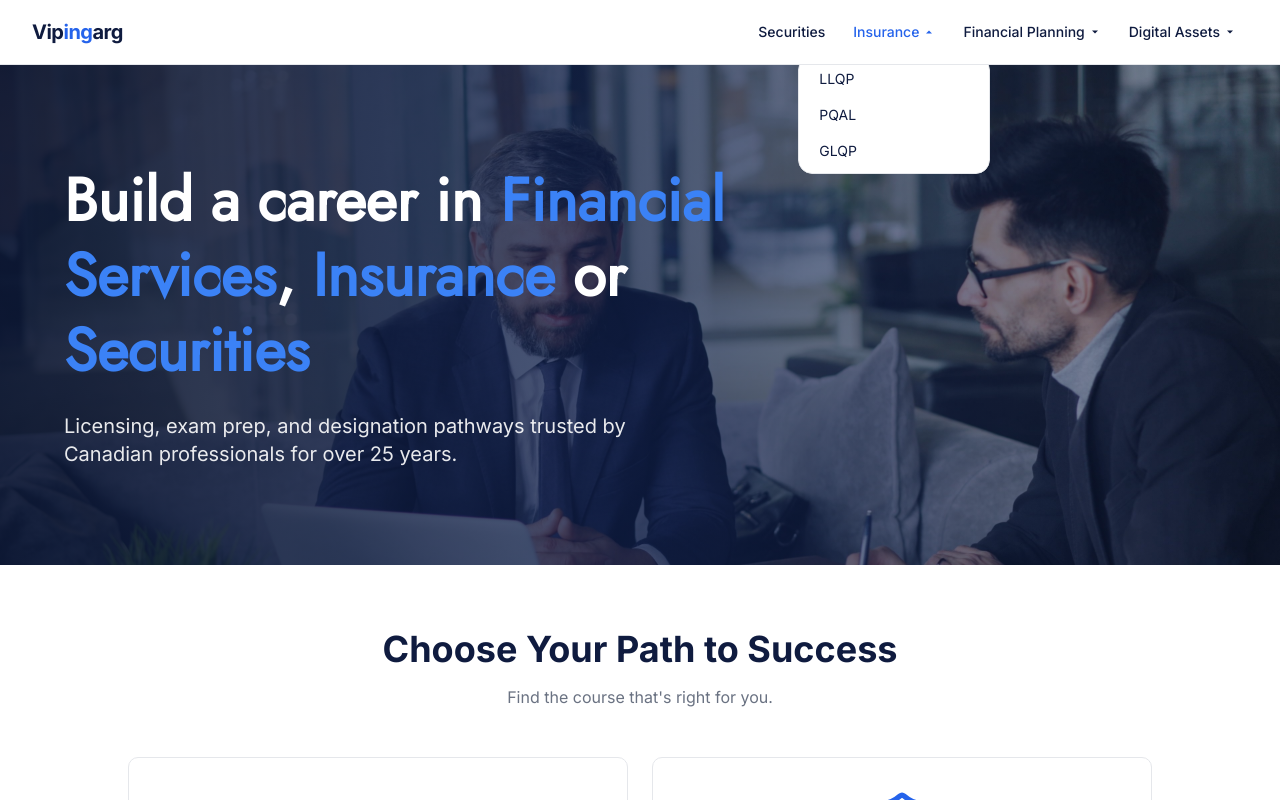
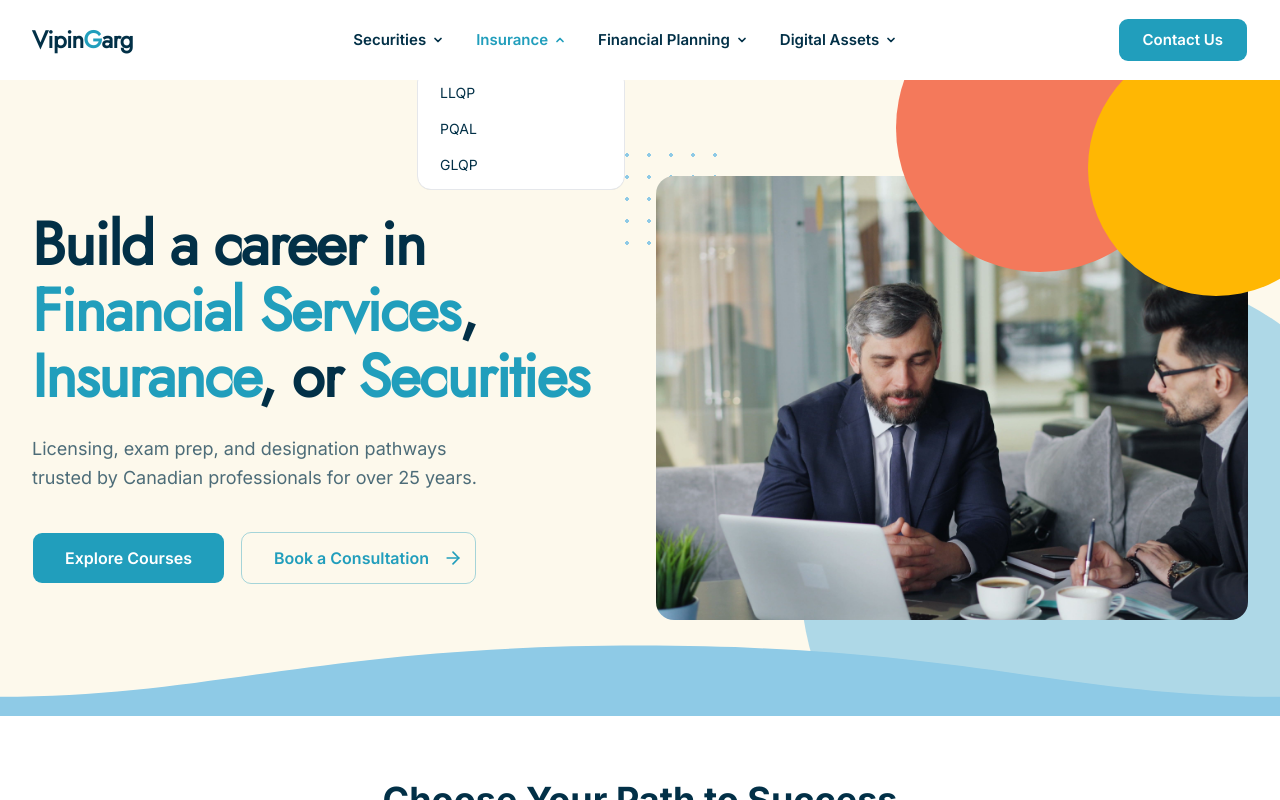
Before and after one commit to MohakGupta2004/vipin-website, a Next.js app: page / in a window 1280 px wide. Both pictures are taken after a click on the button "Insurance". Shown: the top 800 px of the page. Built offline with nearby package versions, Linux system fonts and the light colour scheme.

Commit message:
code: initial set of newdesign with a new color pallete implemented

```diff
--- a/app/globals.css
+++ b/app/globals.css
@@ -49,101 +49,101 @@
 
 :root {
     --background: #ffffff;
-    --foreground: #0f1b3f;
+    --foreground: #023047;
 
     --card: #ffffff;
-    --card-foreground: #0f1b3f;
+    --card-foreground: #023047;
 
     --popover: #ffffff;
-    --popover-foreground: #0f1b3f;
+    --popover-foreground: #023047;
 
     /* Buttons */
-    --primary: #2563eb;
+    --primary: #219ebc;
     --primary-foreground: #ffffff;
 
     /* Box/Card Accent */
-    --secondary: #2563eb;
+    --secondary: #219ebc;
     --secondary-foreground: #ffffff;
 
     /* Light gray sections */
-    --muted: #f8fafc;
-    --muted-foreground: #0f1b3f;
+    --muted: #eaf5fa;
+    --muted-foreground: #023047;
 
-    --accent: #2563eb;
+    --accent: #fb8500;
     --accent-foreground: #ffffff;
 
     --destructive: #dc2626;
 
     --border: #e5e7eb;
     --input: #e5e7eb;
-    --ring: #2563eb;
+    --ring: #219ebc;
 
-    --chart-1: #0f1b3f;
-    --chart-2: #2563eb;
-    --chart-3: #2563eb;
-    --chart-4: #0f1f4c;
-    --chart-5: #0f1b3f;
+    --chart-1: #023047;
+    --chart-2: #219ebc;
+    --chart-3: #8ecae6;
+    --chart-4: #ffb703;
+    --chart-5: #fb8500;
 
     --radius: 0.625rem;
 
     /* Sidebar/Footer */
-    --sidebar: #0f1f4c;
+    --sidebar: #023047;
     --sidebar-foreground: #ffffff;
 
-    --sidebar-primary: #2563eb;
+    --sidebar-primary: #219ebc;
     --sidebar-primary-foreground: #ffffff;
 
-    --sidebar-accent: #2563eb;
+    --sidebar-accent: #219ebc;
     --sidebar-accent-foreground: #ffffff;
 
-    --sidebar-border: #0a1533;
-    --sidebar-ring: #2563eb;
+    --sidebar-border: #011f2f;
+    --sidebar-ring: #219ebc;
 }
 .dark {
-    --background: #0b143f;
+    --background: #011a28;
     --foreground: #ffffff;
 
-    --card: #14225c;
+    --card: #023047;
     --card-foreground: #ffffff;
 
-    --popover: #14225c;
+    --popover: #023047;
     --popover-foreground: #ffffff;
 
-    --primary: #2563eb;
+    --primary: #219ebc;
     --primary-foreground: #ffffff;
 
-    --secondary: #2563eb;
+    --secondary: #219ebc;
     --secondary-foreground: #ffffff;
 
-    --muted: #1d2f73;
+    --muted: #023f5a;
     --muted-foreground: #cbd5e1;
 
-    --accent: #2563eb;
+    --accent: #fb8500;
     --accent-foreground: #ffffff;
 
     --destructive: #ef4444;
 
     --border: rgba(255,255,255,.1);
     --input: rgba(255,255,255,.15);
-    --ring: #2563eb;
+    --ring: #219ebc;
 
-    --chart-1: #2563eb;
-    --chart-2: #2563eb;
+    --chart-1: #219ebc;
+    --chart-2: #8ecae6;
     --chart-3: #ffffff;
-    --chart-4: #0f1f4c;
-    --chart-5: #cbd5e1;
+    --chart-4: #ffb703;
+    --chart-5: #fb8500;
 
-    --sidebar: #0f1f4c;
+    --sidebar: #023047;
     --sidebar-foreground: #ffffff;
 
-    --sidebar-primary: #2563eb;
+    --sidebar-primary: #219ebc;
     --sidebar-primary-foreground: #ffffff;
 
-    --sidebar-accent: #2563eb;
+    --sidebar-accent: #219ebc;
     --sidebar-accent-foreground: #ffffff;
 
     --sidebar-border: rgba(255,255,255,.1);
-    --sidebar-ring: #2563eb;
+    --sidebar-ring: #219ebc;
 }
 @layer base {
   * {
--- a/components/landing/find-course.tsx
+++ b/components/landing/find-course.tsx
@@ -1,25 +1,28 @@
-import { GraduationCap, ShieldCheck, Wallet, Coins } from 'lucide-react'
+import { ArrowRight } from 'lucide-react'
 
-export function Card({ icon, title, desc, route }: { icon: React.ReactNode; title: string; desc: string; route: string }) {
+export function Card({ accent, title, desc, route }: { accent: string; title: string; desc: string; route: string }) {
   return (
-    <div className="border rounded-lg p-8 text-center hover:shadow-lg transition-shadow">
-      <div className="flex justify-center mb-4 text-[#2563eb]">
-        {icon}
-      </div>
-      <h3 className="text-xl font-bold text-foreground uppercase mb-4">{title}</h3>
-      <p className="text-gray-500 mb-6">{desc}</p>
-      <a href={route} className="inline-block bg-[#2563eb] text-white px-6 py-2 rounded hover:bg-[#1d4ed8] transition-colors">
+    <div className="bg-card rounded-xl p-8 shadow-sm hover:shadow-lg transition-shadow">
+      <div className="h-1 w-10 rounded-full mb-6" style={{ backgroundColor: accent }} />
+      <h3 className="text-xl font-bold text-foreground mb-4">{title}</h3>
+      <p className="text-gray-500 leading-relaxed mb-8">{desc}</p>
+      <a
+        href={route}
+        className="inline-flex items-center gap-2 text-sm font-medium group"
+        style={{ color: accent }}
+      >
         Learn more
+        <ArrowRight size={16} className="group-hover:translate-x-1 transition-transform" />
       </a>
     </div>
   )
 }
 
 const links = [
-  { icon: <GraduationCap size={64} />, title: "Securities", desc: "Prepare for CIRO securities exams with confidence. CIRE and RSE Exam Prep are live on ReadyEngine™. Know when you're ready to pass before you book.", route: "/securities" },
-  { icon: <ShieldCheck size={64} />, title: "Insurance", desc: "Get licensed with confidence through our LLQP and Accident & Sickness (A&S) insurance courses. Build a rewarding career in life, health, or general insurance while helping clients protect what matters most.", route: "/insurance" },
-  { icon: <Wallet size={64} />, title: "Financial Planning", desc: "Level up your career in the financial services sector with our CFP or QAFP Exam Prep programs. Become a trusted expert and help your clients plan for a bright future.", route: "/financial-planning" },
-  { icon: <Coins size={64} />, title: "Digital Assets", desc: "With the new Certified Digital Asset Advisor (CDAA) designation you will gain the knowledge to guide Canadians through the world of digital assets and cryptocurrency.", route: "/digital-asset-financial-advisor" },
+  { accent: "#219ebc", title: "Securities", desc: "Prepare for CIRO securities exams with confidence. CIRE and RSE Exam Prep are live on ReadyEngine™. Know when you're ready to pass before you book.", route: "/securities" },
+  { accent: "#023047", title: "Insurance", desc: "Get licensed with confidence through our LLQP and Accident & Sickness (A&S) insurance courses. Build a rewarding career in life, health, or general insurance while helping clients protect what matters most.", route: "/insurance" },
+  { accent: "#ffb703", title: "Financial Planning", desc: "Level up your career in the financial services sector with our CFP or QAFP Exam Prep programs. Become a trusted expert and help your clients plan for a bright future.", route: "/financial-planning" },
+  { accent: "#fb8500", title: "Digital Assets", desc: "With the new Certified Digital Asset Advisor (CDAA) designation you will gain the knowledge to guide Canadians through the world of digital assets and cryptocurrency.", route: "/digital-asset-financial-advisor" },
 ]
 
 export default function ChooseSuccessPath() {
@@ -27,7 +30,7 @@ export default function ChooseSuccessPath() {
     <section className="py-16 px-4">
       <h1 className="text-4xl font-bold text-center text-foreground mb-4">Choose Your Path to Success</h1>
       <p className="text-center text-gray-500 mb-12">Find the course that's right for you.</p>
-      <div className="grid grid-cols-2 gap-6 max-w-5xl mx-auto">
+      <div className="grid grid-cols-1 sm:grid-cols-2 lg:grid-cols-4 gap-6 max-w-7xl mx-auto">
         {links.map((link, index) => (
           <Card key={index} {...link} />
         ))}
--- a/components/landing/footer.tsx
+++ b/components/landing/footer.tsx
@@ -1,17 +1,20 @@
 'use client'
 
 import Link from 'next/link'
+import { Mail } from 'lucide-react'
 import { Input } from '@/components/ui/input'
 import { Button } from '@/components/ui/button'
 import { useState } from 'react'
 
 const securitiesLinks = [
   { name: 'CIRO Exam Prep', href: '/securities' },
+  { name: 'CSE', href: '#' },
+  { name: 'ESE', href: '#' },
 ]
 
 const insuranceLinks = [
   { name: 'LLQP', href: '/life-license-qualification-program' },
-  { name: 'PQAP', href: '/programme-de-qualification-en-assurance-de-personnes' },
+  { name: 'A&S', href: '#' },
   { name: 'GLQP', href: '/general-level-1-insurance-qualification-program' },
 ]
 
@@ -27,9 +30,9 @@ const digitalAssetsLinks = [
 
 const companyLinks = [
   { name: 'About', href: '#' },
-  { name: 'Sessions & Events', href: '#' },
-  { name: 'News & Resources', href: '#' },
-  { name: 'Enterprise Solutions', href: '#' },
+  { name: 'Success Stories', href: '#' },
+  { name: 'Events', href: '#' },
+  { name: 'Blog', href: '#' },
   { name: 'Contact', href: '#' },
 ]
 
@@ -42,7 +45,7 @@ const legalLinks = [
 function FooterSection({ title, links }: { title: string; links: { name: string; href: string }[] }) {
   return (
     <div>
-      <h3 className="text-sm font-bold tracking-wider text-white mb-4">{title}</h3>
+      <h3 className="text-sm font-bold tracking-wide text-white mb-4">{title}</h3>
       <ul className="space-y-2">
         {links.map((link) => (
           <li key={link.name}>
@@ -70,62 +73,77 @@ export default function Footer() {
   }
 
   return (
-    <footer className="bg-[#0f1f4c] text-white">
-      <div className="mx-auto max-w-7xl px-4 py-12 sm:px-6 lg:px-8">
-        <div className="grid grid-cols-2 gap-8 md:grid-cols-3 lg:grid-cols-5">
+    <footer className="bg-[#1a3a63] text-white">
+      <div className="flex h-2">
+        <div className="flex-1 bg-[#2c7d9e]" />
+        <div className="flex-1 bg-[#7cc4cd]" />
+        <div className="flex-1 bg-[#fbe8bc]" />
+        <div className="flex-1 bg-[#e05a4f]" />
+      </div>
+
+      <div className="mx-auto max-w-7xl px-4 py-14 sm:px-6 lg:px-8">
+        <div className="grid grid-cols-2 gap-8 md:grid-cols-3 lg:grid-cols-6">
           <FooterSection title="SECURITIES" links={securitiesLinks} />
           <FooterSection title="INSURANCE" links={insuranceLinks} />
           <FooterSection title="FINANCIAL PLANNING" links={financialPlanningLinks} />
           <FooterSection title="DIGITAL ASSETS" links={digitalAssetsLinks} />
-
-          <div className="col-span-2 md:col-span-3 lg:col-span-1">
-            <div className="grid grid-cols-2 gap-8">
           <FooterSection title="COMPANY" links={companyLinks} />
           <FooterSection title="LEGAL" links={legalLinks} />
         </div>
+
+        <div className="mt-12 border-t border-white/15 pt-8">
+          <form
+            onSubmit={handleSubmit}
+            className="flex flex-col gap-6 lg:flex-row lg:items-center lg:justify-between"
+          >
+            <div className="flex items-center gap-4">
+              <Mail size={32} strokeWidth={1.5} className="flex-shrink-0 text-white" />
+              <div>
+                <p className="font-bold text-white">Join our mailing list</p>
+                <p className="text-sm text-gray-300">Subscribe now for updates</p>
               </div>
             </div>
 
-        <div className="mt-12 border-t border-gray-600 pt-8 lg:ml-[60%]">
-          <h3 className="text-sm font-bold tracking-wider text-white mb-4">JOIN OUR MAILING LIST</h3>
-          <p className="text-sm text-gray-300 mb-4">Subscribe now for updates</p>
-          <form onSubmit={handleSubmit} className="space-y-3">
+            <div className="flex flex-col gap-3 sm:flex-row sm:items-center">
               <Input
                 type="text"
+                aria-label="First Name"
                 placeholder="First Name"
                 value={firstName}
                 onChange={(e) => setFirstName(e.target.value)}
-              className="bg-white text-gray-900 placeholder:text-gray-500 rounded-sm"
+                className="h-11 w-full sm:w-40 bg-white text-gray-900 placeholder:text-gray-500 rounded-sm border-0"
               />
               <Input
                 type="text"
+                aria-label="Last Name"
                 placeholder="Last Name"
                 value={lastName}
                 onChange={(e) => setLastName(e.target.value)}
-              className="bg-white text-gray-900 placeholder:text-gray-500 rounded-sm"
+                className="h-11 w-full sm:w-40 bg-white text-gray-900 placeholder:text-gray-500 rounded-sm border-0"
               />
               <Input
                 type="email"
+                aria-label="Email"
                 placeholder="Email"
                 value={email}
                 onChange={(e) => setEmail(e.target.value)}
-              className="bg-white text-gray-900 placeholder:text-gray-500 rounded-sm"
+                className="h-11 w-full sm:w-48 bg-white text-gray-900 placeholder:text-gray-500 rounded-sm border-0"
               />
               <Button
                 type="submit"
-              className="bg-[#2563eb] text-white hover:bg-[#1d4ed8] rounded-sm"
+                className="h-11 px-7 bg-[#e05a4f] text-white hover:bg-[#cc4c42] rounded-sm font-semibold"
               >
                 Sign up
               </Button>
+            </div>
           </form>
         </div>
       </div>
 
-      <div className="border-t border-gray-600 bg-[#0a1533] py-4">
-        <div className="mx-auto max-w-7xl px-4 text-center text-xs text-gray-400 sm:px-6 lg:px-8">
-          <p>
-            Copyright © 2026 Business Career College All rights reserved · RapidLMS, LearnerVerified, and the LearnerVerified double checkmark logo are trademarks of We Know Training.
-          </p>
+      <div className="border-t border-white/15">
+        <div className="mx-auto flex max-w-7xl flex-col gap-2 px-4 py-5 text-xs text-gray-400 sm:flex-row sm:justify-between sm:px-6 lg:px-8">
+          <p>© 2026 Business Career College. All rights reserved.</p>
+          <p>Proudly Canadian. Learning for a brighter future.</p>
         </div>
       </div>
     </footer>
--- a/components/landing/header.tsx
+++ b/components/landing/header.tsx
@@ -1,25 +1,92 @@
+import Image from "next/image"
+import Link from "next/link"
+import { ArrowRight } from "lucide-react"
+
 import "@fontsource/jost"
+
+import { Button } from "@/components/ui/button"
 
 export default function Header() {
   return (
-    <section
-      className="relative flex min-h-[500px] items-center bg-cover bg-center"
-      style={{ backgroundImage: "url(/hero.jpg)" }}
+    <section className="relative overflow-hidden bg-[#fdf9ec]">
+      {/* Coral blob, top right */}
+      <div className="pointer-events-none absolute -top-24 right-24 z-20 hidden size-72 rounded-full bg-[#f4795b] lg:block" />
+      {/* Amber wedge, right edge */}
+      <div className="pointer-events-none absolute -top-10 -right-16 z-20 hidden size-64 rounded-full bg-[#ffb703] lg:block" />
+      {/* Teal wave, bottom right */}
+      <div className="pointer-events-none absolute -right-32 -bottom-40 hidden size-[38rem] rounded-full bg-[#8ecae6]/70 lg:block" />
+
+      <div className="relative z-10 mx-auto grid max-w-7xl items-center gap-12 px-4 py-16 sm:px-6 lg:grid-cols-2 lg:gap-8 lg:px-8 lg:py-24">
+        <div className="relative">
+          <h1
+            className="max-w-xl text-4xl font-bold leading-[1.1] tracking-tight text-foreground sm:text-5xl lg:text-6xl"
+            style={{ fontFamily: "Jost, sans-serif" }}
           >
-      <div className="absolute inset-0 bg-gradient-to-r from-[#0a1533]/90 via-[#0f1f4c]/70 to-[#0f1f4c]/30" />
-      <div className="relative pl-8 sm:pl-12 lg:pl-16">
-        <h1 className="max-w-2xl text-4xl font-bold leading-tight text-white sm:text-5xl lg:text-6xl"
-        style={{ fontFamily: "Jost, sans-serif" }}>
             Build a career in{" "}
-          <span className="text-[#3b82f6]">Financial Services</span>,{" "}
-          <span className="text-[#3b82f6]">Insurance</span> or{" "}
-          <span className="text-[#3b82f6]">Securities</span>
+            <span className="text-primary">Financial Services</span>,{" "}
+            <span className="text-primary">Insurance</span>, or{" "}
+            <span className="text-primary">Securities</span>
           </h1>
-        <p className="mt-6 max-w-xl text-lg text-white/90 sm:text-xl">
+          <p className="mt-6 max-w-md text-lg leading-relaxed text-foreground/70">
             Licensing, exam prep, and designation pathways trusted by Canadian
             professionals for over 25 years.
           </p>
+          <div className="mt-10 flex flex-wrap gap-4">
+            <Button
+              size="lg"
+              className="h-13 rounded-lg px-8 text-base font-semibold"
+              nativeButton={false}
+              render={<Link href="/exam-prep-programs" />}
+            >
+              Explore Courses
+            </Button>
+            <Button
+              variant="outline"
+              size="lg"
+              className="h-13 rounded-lg border-primary/40 bg-transparent px-8 text-base font-semibold text-primary hover:bg-primary/5 hover:text-primary"
+              nativeButton={false}
+              render={<Link href="/contact" />}
+            >
+              Book a Consultation
+              <ArrowRight data-icon="inline-end" className="ml-2 size-5" />
+            </Button>
           </div>
+        </div>
+
+        <div className="relative">
+          {/* Dotted grid, top left of image */}
+          <div
+            className="pointer-events-none absolute -top-8 -left-10 hidden size-28 lg:block"
+            style={{
+              backgroundImage: "radial-gradient(#8ecae6 2px, transparent 2px)",
+              backgroundSize: "22px 22px",
+            }}
+          />
+          <div className="relative aspect-[4/3] w-full overflow-hidden rounded-2xl">
+            <Image
+              src="/hero.jpg"
+              alt="Two financial professionals reviewing documents together"
+              fill
+              priority
+              sizes="(min-width: 1024px) 50vw, 100vw"
+              className="object-cover"
+            />
+          </div>
+        </div>
+      </div>
+
+      {/* Teal wave sweeping across the bottom */}
+      <svg
+        className="pointer-events-none absolute inset-x-0 bottom-0 h-24 w-full text-[#8ecae6]"
+        viewBox="0 0 1440 120"
+        preserveAspectRatio="none"
+        aria-hidden="true"
+      >
+        <path
+          fill="currentColor"
+          d="M0 96c240 0 360-64 720-64s480 64 720 64v24H0z"
+        />
+      </svg>
     </section>
   )
 }
--- a/components/landing/learn-more.tsx
+++ b/components/landing/learn-more.tsx
@@ -2,39 +2,41 @@ import { ArrowRight } from 'lucide-react'
 
 const cards = [
   {
-    category: "SECURITIES",
     title: "Prepare for CIRO proficiency and registration exams with certainty.",
-    route: "/securities"
+    route: "/securities",
+    className: "bg-[#2c7d9e] hover:bg-[#256b88] text-white"
   },
   {
-    category: "FINANCIAL PLANNING",
     title: "Discover BCC's industry-leading CFP® and QAFP™ Exam Prep Programs.",
-    route: "/financial-planning"
+    route: "/financial-planning",
+    className: "bg-[#7cc4cd] hover:bg-[#68b4bf] text-white"
   },
   {
-    category: "INSURANCE",
     title: "Accelerate your growth with BCC's LLQP and GLQP Programs.",
-    route: "/insurance"
+    route: "/insurance",
+    className: "bg-[#fbe8bc] hover:bg-[#f7dda3] text-[#1e2a4a]"
+  },
+  {
+    title: "Stay ahead in the future of finance with digital asset expertise.",
+    route: "/digital-assets",
+    className: "bg-[#e05a4f] hover:bg-[#cc4c42] text-white"
   }
 ]
 
 export default function LearnMore() {
   return (
-    <section className="bg-[#2563eb] py-0">
-      <div className="grid grid-cols-3">
+    <section>
+      <div className="grid grid-cols-1 sm:grid-cols-2 lg:grid-cols-4">
         {cards.map((card, index) => (
           <a
             key={index}
             href={card.route}
-            className="p-12 text-white hover:bg-[#1d4ed8] transition-colors group"
+            className={`group p-10 transition-colors ${card.className}`}
           >
-            <p className="text-sm font-medium tracking-wider mb-4 opacity-90">{card.category}</p>
-            <h3 className="text-2xl font-light mb-8 leading-relaxed">{card.title}</h3>
-            <div className="flex items-center gap-3 group-hover:gap-4 transition-all">
-              <span className="font-medium">Learn more</span>
-              <div className="w-8 h-8 rounded-full border border-white flex items-center justify-center group-hover:bg-white group-hover:text-[#2563eb] transition-colors">
-                <ArrowRight size={16} />
-              </div>
+            <h3 className="text-base leading-relaxed mb-6">{card.title}</h3>
+            <div className="flex items-center gap-2 text-sm font-semibold">
+              <span>Learn more</span>
+              <ArrowRight size={16} className="transition-transform group-hover:translate-x-1" />
             </div>
           </a>
         ))}
--- a/components/landing/navbar.tsx
+++ b/components/landing/navbar.tsx
@@ -2,6 +2,12 @@
 
 import Link from "next/link"
 import { NavigationMenu } from "@base-ui/react/navigation-menu"
+
+import { Button } from "@/components/ui/button"
+
+const securitiesLinks = [
+  { name: "Securities Courses", route: "/securities" },
+]
 
 const insuranceLinks = [
   { name: "LLQP", route: "/life-license-qualification-program" },
@@ -36,7 +42,7 @@ function DropdownItem({ href, children }: { href: string; children: React.ReactN
     <li>
       <NavLink
         href={href}
-        className="block px-4 py-2 text-sm text-foreground hover:bg-muted data-popup-open:bg-muted focus-visible:outline-2 focus-visible:-outline-offset-1 focus-visible:outline-ring"
+        className="block rounded-lg px-4 py-2 text-sm text-foreground hover:bg-muted data-popup-open:bg-muted focus-visible:outline-2 focus-visible:-outline-offset-1 focus-visible:outline-ring"
       >
         {children}
       </NavLink>
@@ -47,15 +53,15 @@ function DropdownItem({ href, children }: { href: string; children: React.ReactN
 function DropdownMenu({ label, items }: { label: string; items: { name: string; route: string }[] }) {
   return (
     <NavigationMenu.Item>
-      <NavigationMenu.Trigger className="flex h-8 items-center gap-1 px-3 text-sm font-medium text-foreground hover:text-primary data-popup-open:text-primary focus-visible:outline-2 focus-visible:-outline-offset-1 focus-visible:outline-ring">
+      <NavigationMenu.Trigger className="flex h-10 items-center gap-1.5 px-3 text-[15px] font-semibold text-foreground hover:text-primary data-popup-open:text-primary focus-visible:outline-2 focus-visible:-outline-offset-1 focus-visible:outline-ring">
         {label}
         <NavigationMenu.Icon className="transition-transform duration-200 data-popup-open:rotate-180">
-          <svg width="12" height="12" viewBox="0 0 12 12" fill="currentColor">
+          <svg width="12" height="12" viewBox="0 0 12 12" fill="none" stroke="currentColor" strokeWidth="1.75" strokeLinecap="round" strokeLinejoin="round">
             <path d="M3 4.5l3 3 3-3" />
           </svg>
         </NavigationMenu.Icon>
       </NavigationMenu.Trigger>
-      <NavigationMenu.Content className="min-w-48 rounded-xl border border-border bg-popover p-1 shadow-lg data-starting-style:scale-90 data-starting-style:opacity-0 data-ending-style:scale-90 data-ending-style:opacity-0 data-ending-style:duration-150 data-ending-style:ease-ease transition-[opacity,transform,width,height] duration-200 ease-out origin-[var(--transform-origin)]">
+      <NavigationMenu.Content className="min-w-52 rounded-xl border border-border bg-popover p-1.5 shadow-lg data-starting-style:scale-90 data-starting-style:opacity-0 data-ending-style:scale-90 data-ending-style:opacity-0 data-ending-style:duration-150 data-ending-style:ease-ease transition-[opacity,transform,width,height] duration-200 ease-out origin-[var(--transform-origin)]">
         <ul className="m-0 flex list-none flex-col gap-0 p-0">
           {items.map((item) => (
             <DropdownItem key={item.route} href={item.route}>
@@ -70,23 +76,19 @@ function DropdownMenu({ label, items }: { label: string; items: { name: string;
 
 export default function Navbar() {
   return (
-    <header className="sticky top-0 z-50 border-b border-border bg-background backdrop-blur-sm">
-      <div className="mx-auto flex h-16 max-w-7xl items-center justify-between px-4 sm:px-6 lg:px-8">
-        <Link href="/" className="text-xl font-bold tracking-tight text-foreground">
-          Vip<span className="text-primary">ing</span>arg
+    <header className="sticky top-0 z-50 bg-background">
+      <div className="mx-auto flex h-20 max-w-7xl items-center justify-between gap-8 px-4 sm:px-6 lg:px-8">
+        <Link
+          href="/"
+          className="text-2xl font-bold tracking-tight text-foreground"
+          style={{ fontFamily: "Jost, sans-serif" }}
+        >
+          Vipin<span className="text-primary">G</span>arg
         </Link>
 
-        <NavigationMenu.Root className="min-w-max">
-          <NavigationMenu.List className="relative flex gap-1">
-            <NavigationMenu.Item>
-              <NavLink
-                href="/securities"
-                className="flex h-8 items-center px-3 text-sm font-medium text-foreground hover:text-primary focus-visible:outline-2 focus-visible:-outline-offset-1 focus-visible:outline-ring"
-              >
-                Securities
-              </NavLink>
-            </NavigationMenu.Item>
-
+        <NavigationMenu.Root className="hidden min-w-max lg:block">
+          <NavigationMenu.List className="relative flex items-center gap-2">
+            <DropdownMenu label="Securities" items={securitiesLinks} />
             <DropdownMenu label="Insurance" items={insuranceLinks} />
             <DropdownMenu label="Financial Planning" items={financialPlanningLinks} />
             <DropdownMenu label="Digital Assets" items={digitalAssetsLinks} />
@@ -104,6 +106,15 @@ export default function Navbar() {
             </NavigationMenu.Positioner>
           </NavigationMenu.Portal>
         </NavigationMenu.Root>
+
+        <Button
+          size="lg"
+          className="h-11 rounded-lg px-6 text-[15px] font-semibold"
+          nativeButton={false}
+          render={<Link href="/contact" />}
+        >
+          Contact Us
+        </Button>
       </div>
     </header>
   )
```
Also changed, not shown: components/landing/testimonial.tsx (+33 -30 lines), components/landing/why-choose.tsx (+35 -27 lines). Lines whose indentation alone changed are shown as unchanged.
